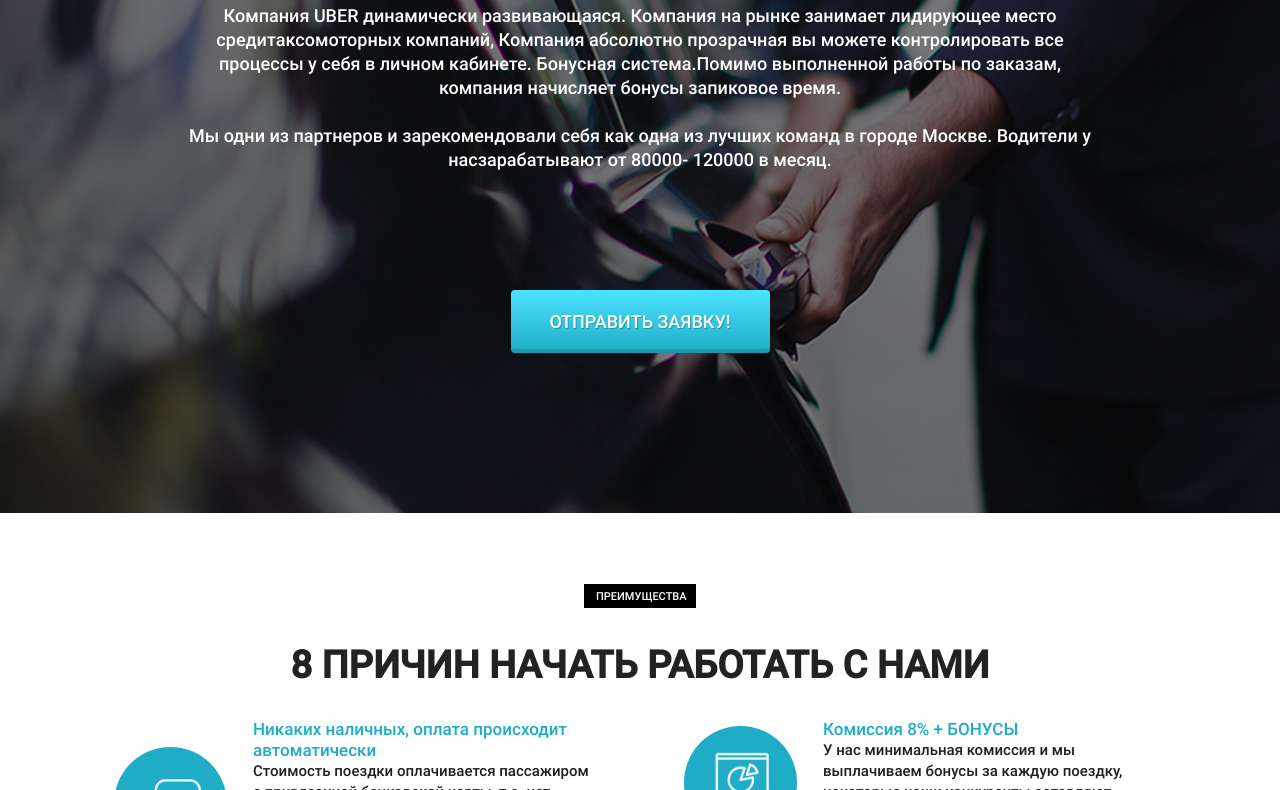
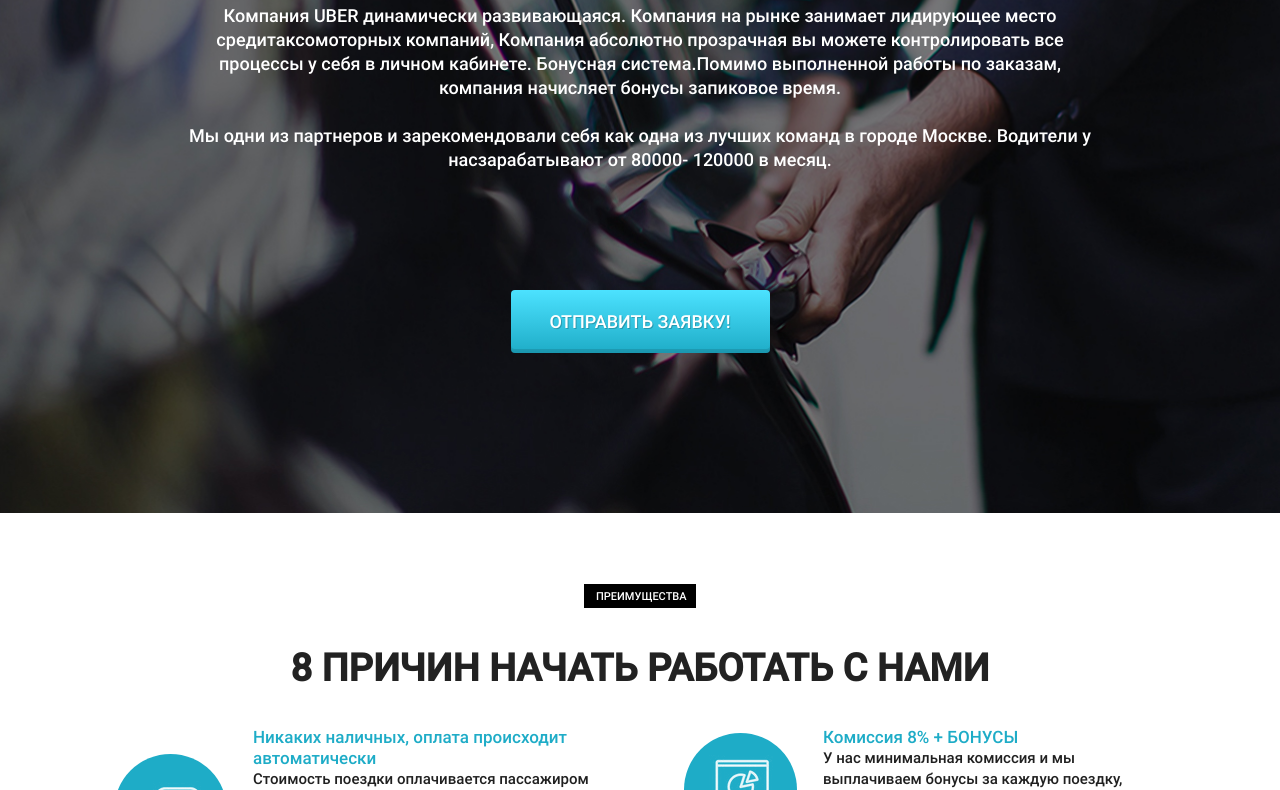
Before and after one commit to VnukovDN/vd_uber, a plain HTML site: page index.html in a window 1280 px wide. Shown: the part 337-1127 px from the top of the page. Drawn offline with Linux system fonts and the light colour scheme.

Commit message:
Update index.html

```diff
--- a/index.html
+++ b/index.html
@@ -7,7 +7,7 @@
     <link rel="shortcut icon" href="../icon/favicon.ico" type="image/x-icon">
     <link rel="stylesheet" href="../css/bootstrap.css">
     <link rel="stylesheet" href="../fonts/stylesheet.css">
-    <link rel="stylesheet" href="../sass/style.css">
+    <link rel="stylesheet" href="../css/style.css">
     <title>Uber</title>
 </head>
 <body>
```
